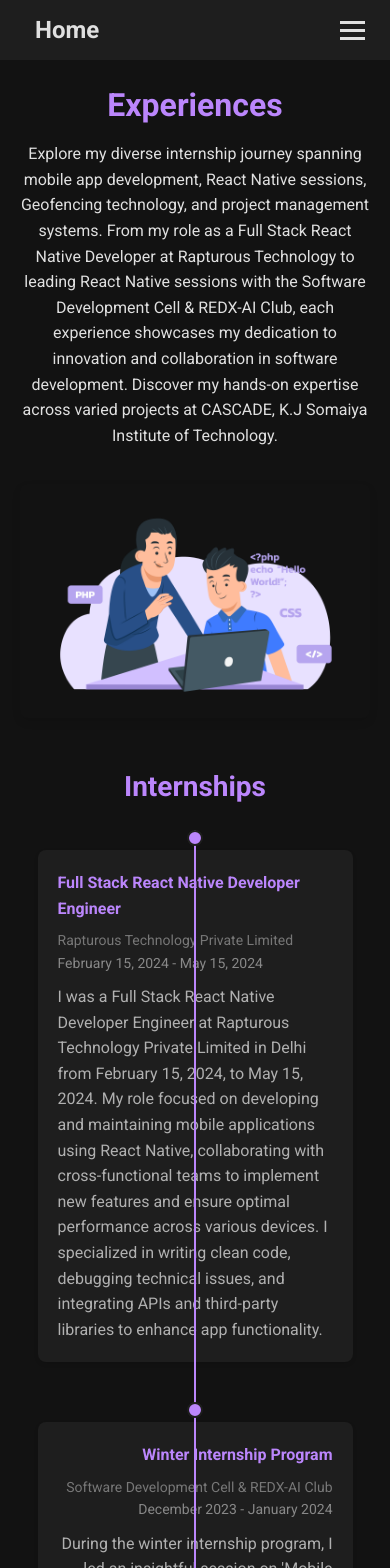
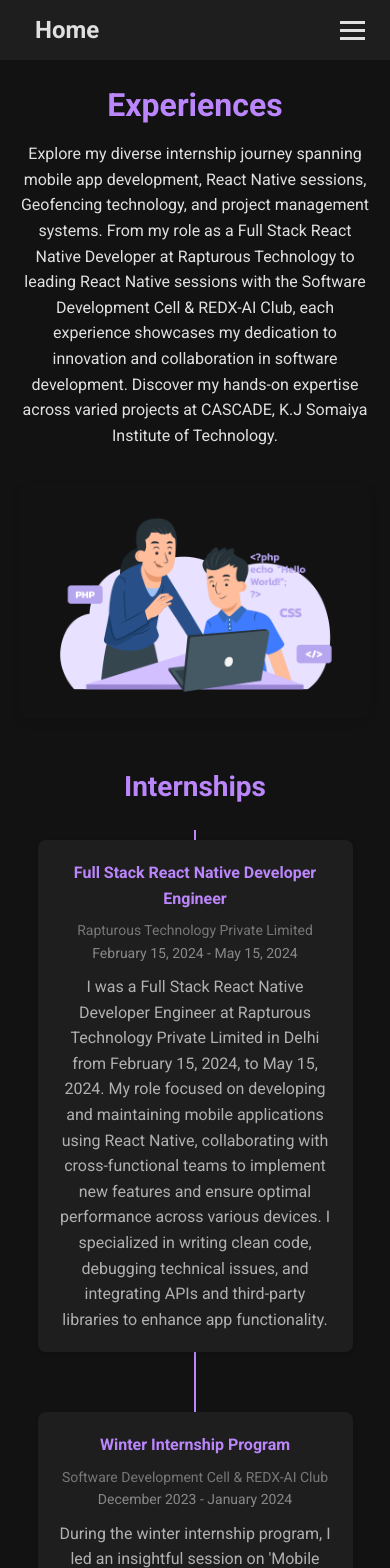
Before and after one commit to chhedadhruv/personal-portfolio, a React (Create React App) app: page /experience in a window 390 px wide. Shown: the top 1568 px of the page. Built offline with nearby package versions, Linux system fonts and the light colour scheme.

Commit message:
update resume and styling

```diff
--- a/src/screens/HomeScreen.js
+++ b/src/screens/HomeScreen.js
@@ -17,6 +17,7 @@
   SiFirebase,
   SiGit,
 } from "react-icons/si";
+import Resume from "../assets/Dhruv_Chheda_Resume.pdf";
 import "../styles/HomeScreen.css";
 
 function HomeScreen() {
@@ -88,7 +89,7 @@
               </a>
             </div>
             <a
-              href="path-to-your-resume.pdf"
+              href={Resume}
               download
               className="download-resume"
               title="Download Resume"
--- a/src/styles/Experience.css
+++ b/src/styles/Experience.css
@@ -60,6 +60,7 @@
 .timeline {
   position: relative;
   margin: 0 auto;
+  max-width: 100%;
 }
 
 .timeline::before {
@@ -166,20 +167,35 @@
   }
 
   .timeline-block,
-  .timeline-block-left {
+  .timeline-block-left,
+  .timeline-block-right {
+    z-index: 1;
     justify-content: center;
     text-align: center;
     direction: ltr;
+    flex-direction: column;
+    align-items: center;
   }
 
   .timeline-block .timeline-content,
-  .timeline-block-left .timeline-content {
+  .timeline-block-left .timeline-content,
+  .timeline-block-right .timeline-content {
     width: 90%;
     margin-top: 20px;
+    text-align: center;
   }
 
   .timeline::before {
     left: 50%;
     transform: translateX(-50%);
   }
+
+  .timeline-block .marker {
+    display: none;
+  }
+
+  .timeline-block .timeline-content {
+    position: relative;
+    top: -10px;
+  }
 }
```
Also changed, not shown: 1 other file (tests, documents, lock files or other folders).
